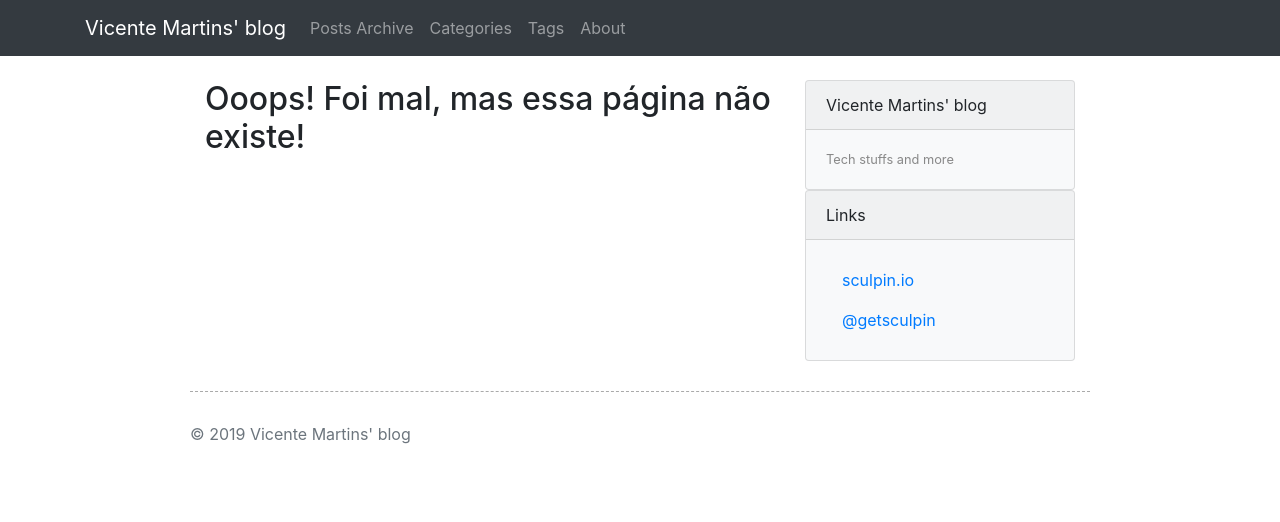
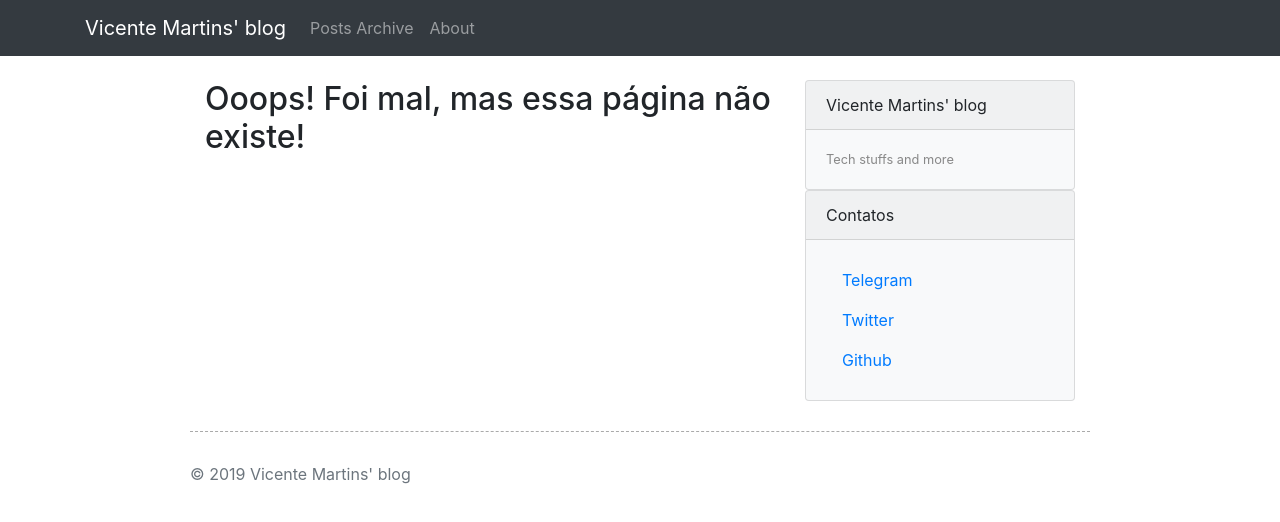
Before and after one commit to vicentimartins/blog, a plain HTML site: page 404.html in a window 1280 px wide. Drawn offline with Linux system fonts and the light colour scheme.

Commit message:
Change contacts info.

```diff
--- a/404.html
+++ b/404.html
@@ -1,5 +1,6 @@
 <!DOCTYPE html>
 <html>
+
 <head lang="en">
     <title>Four o four &mdash; Vicente Martins&#039; blog &mdash; Tech stuffs and more</title>
     <meta charset="utf-8">
@@ -28,21 +29,22 @@
     <link rel="apple-touch-icon" sizes="1024x1024" href="https://vicentimartins.github.io/blog/build/jackson/1024x1024.png">
     <link rel="apple-touch-icon" sizes="2048x2048" href="https://vicentimartins.github.io/blog/build/jackson/2048x2048.png">
 
-        <link rel="alternate" type="application/atom+xml" href="https://vicentimartins.github.io/blog/atom.xml" title="Vicente Martins&#039; blog activity feed" />
+    <link rel="alternate" type="application/atom+xml" href="https://vicentimartins.github.io/blog/atom.xml"
+        title="Vicente Martins&#039; blog activity feed" />
                 </head>
+
 <body>
     <header>
         <nav class="navbar navbar-expand-md navbar-dark fixed-top bg-dark">
             <div class="container">
                 <a class="navbar-brand" href="https://vicentimartins.github.io/blog/">Vicente Martins&#039; blog</a>
-                    <button class="navbar-toggler" type="button" data-toggle="collapse" data-target="#navbarCollapse" aria-controls="navbarCollapse" aria-expanded="false" aria-label="Toggle navigation">
+                <button class="navbar-toggler" type="button" data-toggle="collapse" data-target="#navbarCollapse"
+                    aria-controls="navbarCollapse" aria-expanded="false" aria-label="Toggle navigation">
                     <span class="navbar-toggler-icon"></span>
                 </button>
                 <div class="collapse navbar-collapse" id="navbarCollapse">
                     <ul class="navbar-nav mr-auto">
                         <li class="nav-item"><a class="nav-link" href="https://vicentimartins.github.io/blog/blog">Posts Archive</a></li>
-                            <li class="nav-item"><a class="nav-link" href="https://vicentimartins.github.io/blog/blog/categories">Categories</a></li>
-                            <li class="nav-item"><a class="nav-link" href="https://vicentimartins.github.io/blog/blog/tags">Tags</a></li>
                         <li class="nav-item"><a class="nav-link" href="https://vicentimartins.github.io/blog/about">About</a></li>
                     </ul>
                 </div>
@@ -52,19 +54,26 @@
     <main role="main" class="container">
         <div class="row">
             <div class="col-sm-8">
-                    <h2>Ooops! Foi mal, mas essa página não existe!</h2>                </div>
+                <h2>Ooops! Foi mal, mas essa página não existe!</h2>            </div>
             <div class="col-sm-4 sidebar">
                 <div class="card bg-light">
                     <div class="card-header">Vicente Martins&#039; blog</div>
                     <div class="card-body">
-                            <small>Tech stuffs and more</small>                        </div>
+                        <small>Tech stuffs and more</small>                    </div>
                 </div>
                 <div class="card bg-light sidebar-nav">
-                        <div class="card-header">Links</div>
+                    <div class="card-header">Contatos</div>
                     <div class="card-body">
                         <ul class="nav flex-column">
-                                <li class="nav-item"><a class="nav-link" href="http://sculpin.io">sculpin.io</a></li>
-                                <li class="nav-item"><a class="nav-link" href="http://twitter.com/getsculpin">@getsculpin</a></li>
+                            <li class="nav-item">
+                                <a class="nav-link" href="https://t.me/vicentimartins">Telegram</a>
+                            </li>
+                            <li class="nav-item">
+                                <a class="nav-link" href="http://twitter.com/vicentimartins">Twitter</a>
+                            </li>
+                            <li class="nav-item">
+                                <a class="nav-link" href="https://github.com/vicentimartins">Github</a>
+                            </li>
                         </ul>
                     </div>
                 </div>
@@ -79,4 +88,5 @@
 
 
         </body>
+
 </html>
--- a/atom.xml
+++ b/atom.xml
@@ -3,7 +3,7 @@
     <title><![CDATA[Vicente Martins&#039; blog]]></title>
     <link href="https://vicentimartins.github.io/blog/atom.xml" rel="self"/>
     <link href="https://vicentimartins.github.io/blog/"/>
-    <updated>2019-09-09T04:33:34-03:00</updated>
+    <updated>2019-09-09T04:41:10-03:00</updated>
     <id>https://vicentimartins.github.io/blog/</id>
         <generator uri="http://sculpin.io/">Sculpin</generator>
             <entry>
--- a/blog/categories/infraestrutura.xml
+++ b/blog/categories/infraestrutura.xml
@@ -3,7 +3,7 @@
     <title><![CDATA[Vicente Martins&#039; blog]]></title>
     <link href="https://vicentimartins.github.io/blog/blog/categories/infraestrutura.xml" rel="self"/>
     <link href="https://vicentimartins.github.io/blog/"/>
-    <updated>2019-09-09T04:33:34-03:00</updated>
+    <updated>2019-09-09T04:41:10-03:00</updated>
     <id>https://vicentimartins.github.io/blog/</id>
         <generator uri="http://sculpin.io/">Sculpin</generator>
             <entry>
--- a/blog/tags/ci.xml
+++ b/blog/tags/ci.xml
@@ -3,7 +3,7 @@
     <title><![CDATA[Vicente Martins&#039; blog]]></title>
     <link href="https://vicentimartins.github.io/blog/blog/tags/ci.xml" rel="self"/>
     <link href="https://vicentimartins.github.io/blog/"/>
-    <updated>2019-09-09T04:33:34-03:00</updated>
+    <updated>2019-09-09T04:41:10-03:00</updated>
     <id>https://vicentimartins.github.io/blog/</id>
         <generator uri="http://sculpin.io/">Sculpin</generator>
             <entry>
--- a/blog/tags/gitlab.xml
+++ b/blog/tags/gitlab.xml
@@ -3,7 +3,7 @@
     <title><![CDATA[Vicente Martins&#039; blog]]></title>
     <link href="https://vicentimartins.github.io/blog/blog/tags/gitlab.xml" rel="self"/>
     <link href="https://vicentimartins.github.io/blog/"/>
-    <updated>2019-09-09T04:33:34-03:00</updated>
+    <updated>2019-09-09T04:41:10-03:00</updated>
     <id>https://vicentimartins.github.io/blog/</id>
         <generator uri="http://sculpin.io/">Sculpin</generator>
             <entry>
```
Also changed, not shown: about/index.html (+18 -8 lines), blog/2019/09/09/config-gitlab-ci/index.html (+18 -8 lines), blog/categories/index.html (+19 -9 lines), blog/categories/infraestrutura/index.html (+18 -8 lines), blog/index.html (+19 -9 lines), blog/tags/ci/index.html (+18 -8 lines), blog/tags/gitlab/index.html (+18 -8 lines), blog/tags/index.html (+19 -9 lines), index.html (+18 -8 lines). Lines whose indentation alone changed are shown as unchanged.
